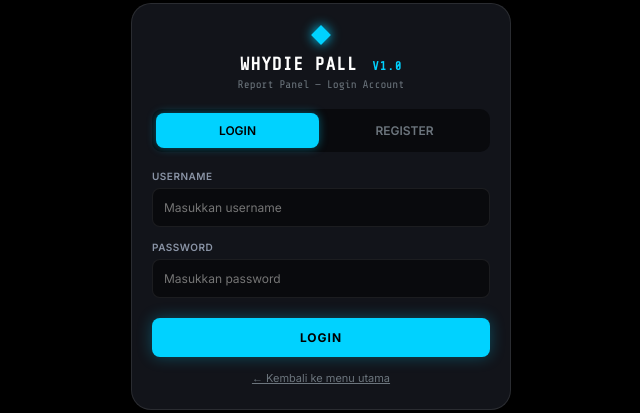
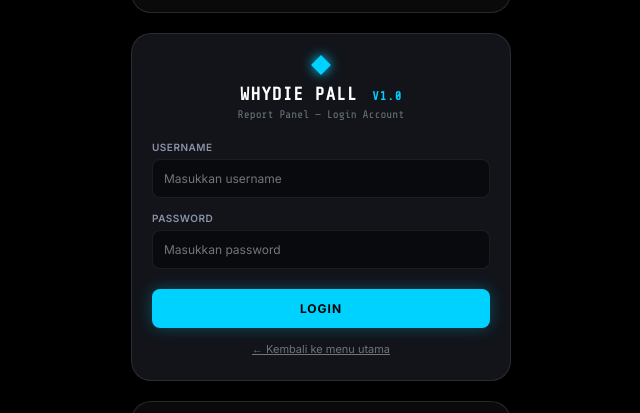
Before and after one commit to whitestore213-gif/noctyx-web, a website: page index.html in a window 1280 px wide. Both pictures are taken after a click on the button "Login". Shown: the part 211-624 px from the top of the page, without its empty margins (319-959 px from the left). Drawn offline with nearby package versions, Linux system fonts and the light colour scheme; grey boxes are pictures that could not be loaded.

Commit message:
Refactor login and registration form structure
Updated the login and registration forms for better clarity and functionality. Removed unnecessary tab switcher and adjusted form structure.

```diff
--- a/index.html
+++ b/index.html
@@ -103,7 +103,7 @@
             background: rgba(255, 255, 255, 0.1);
         }
 
-        /* Form Modal Interaktif Tanpa Captcha */
+        /* Form Card */
         .form-card {
             display: none;
             width: 100%;
@@ -138,7 +138,7 @@
 
         .brand-header {
             text-align: center;
-            margin-bottom: 18px;
+            margin-bottom: 20px;
             font-family: 'Inter', sans-serif;
         }
 
@@ -159,37 +159,6 @@
             font-size: 11px;
             color: #6c757d;
             margin-top: 4px;
-        }
-
-        /* Switcher Tab Login / Register */
-        .tab-switcher {
-            width: 100%;
-            background: #090a0d;
-            border-radius: 10px;
-            padding: 4px;
-            display: flex;
-            gap: 4px;
-            margin-bottom: 18px;
-        }
-
-        .tab-btn {
-            flex: 1;
-            padding: 10px 0;
-            border: none;
-            background: transparent;
-            color: #6c757d;
-            font-size: 12px;
-            font-weight: 600;
-            border-radius: 8px;
-            cursor: pointer;
-            transition: all 0.3s ease;
-            font-family: 'Inter', sans-serif;
-        }
-
-        .tab-btn.active {
-            background: #00d2ff;
-            color: #000000;
-            box-shadow: 0 0 10px rgba(0, 210, 255, 0.4);
         }
 
         .form-group {
@@ -316,50 +285,61 @@
             <p>Please log in or register to continue</p>
         </div>
 
-        <!-- Menu Simple -->
+        <!-- Menu Simple Utama -->
         <div class="menu-box" id="menuBox">
-            <button class="btn-menu" onclick="openForm('login')">Login</button>
-            <button class="btn-menu" onclick="openForm('register')">Register</button>
+            <button class="btn-menu" onclick="openLoginForm()">Login</button>
+            <button class="btn-menu" onclick="openRegisterForm()">Register</button>
         </div>
 
-        <!-- Form Modal (Input Username & Password Only) -->
-        <div class="form-card" id="formCard">
+        <!-- FORM KHUSUS LOGIN -->
+        <div class="form-card" id="loginFormCard">
             <div class="neon-diamond"></div>
 
             <div class="brand-header">
                 <div class="brand-title">WHYDIE PALL <span>V1.0</span></div>
-                <div class="brand-subtitle" id="formSubtitle">Report Panel — Neon Edition</div>
+                <div class="brand-subtitle">Report Panel — Login Account</div>
             </div>
 
-            <!-- Switcher Login/Register -->
-            <div class="tab-switcher">
-                <button class="tab-btn" id="tabLogin" onclick="switchTab('login')">LOGIN</button>
-                <button class="tab-btn" id="tabRegister" onclick="switchTab('register')">REGISTER</button>
-            </div>
-
-            <!-- Field Input Username -->
             <div class="form-group">
                 <label class="form-label">Username</label>
                 <input type="text" class="form-input" placeholder="Masukkan username">
             </div>
 
-            <!-- Field Input Password -->
             <div class="form-group">
                 <label class="form-label">Password</label>
                 <input type="password" class="form-input" placeholder="Masukkan password">
             </div>
 
-            <!-- Input Tambahan Khusus Register -->
-            <div class="form-group" id="confirmPassGroup" style="display: none;">
+            <button type="button" class="submit-btn">LOGIN</button>
+            <button type="button" class="btn-close" onclick="closeAllForms()">&larr; Kembali ke menu utama</button>
+        </div>
+
+        <!-- FORM KHUSUS REGISTER -->
+        <div class="form-card" id="registerFormCard">
+            <div class="neon-diamond"></div>
+
+            <div class="brand-header">
+                <div class="brand-title">WHYDIE PALL <span>V1.0</span></div>
+                <div class="brand-subtitle">Report Panel — Create Account</div>
+            </div>
+
+            <div class="form-group">
+                <label class="form-label">Username</label>
+                <input type="text" class="form-input" placeholder="Masukkan username">
+            </div>
+
+            <div class="form-group">
+                <label class="form-label">Password</label>
+                <input type="password" class="form-input" placeholder="Masukkan password">
+            </div>
+
+            <div class="form-group">
                 <label class="form-label">Confirm Password</label>
                 <input type="password" class="form-input" placeholder="Ulangi password">
             </div>
 
-            <!-- Submit Button -->
-            <button type="button" class="submit-btn" id="submitBtn">LOGIN</button>
-
-            <!-- Kembali ke Menu Utama -->
-            <button type="button" class="btn-close" onclick="closeForm()">&larr; Kembali ke menu utama</button>
+            <button type="button" class="submit-btn">REGISTER</button>
+            <button type="button" class="btn-close" onclick="closeAllForms()">&larr; Kembali ke menu utama</button>
         </div>
 
         <!-- Contact Section -->
@@ -382,39 +362,25 @@
 
     <!-- Script Kontrol -->
     <script>
-        function openForm(mode) {
+        function openLoginForm() {
             document.getElementById('menuBox').style.display = 'none';
             document.getElementById('welcomeText').style.display = 'none';
-            document.getElementById('formCard').classList.add('active');
-            switchTab(mode);
+            document.getElementById('registerFormCard').classList.remove('active');
+            document.getElementById('loginFormCard').classList.add('active');
         }
 
-        function closeForm() {
-            document.getElementById('formCard').classList.remove('active');
+        function openRegisterForm() {
+            document.getElementById('menuBox').style.display = 'none';
+            document.getElementById('welcomeText').style.display = 'none';
+            document.getElementById('loginFormCard').classList.remove('active');
+            document.getElementById('registerFormCard').classList.add('active');
+        }
+
+        function closeAllForms() {
+            document.getElementById('loginFormCard').classList.remove('active');
+            document.getElementById('registerFormCard').classList.remove('active');
             document.getElementById('menuBox').style.display = 'flex';
             document.getElementById('welcomeText').style.display = 'block';
-        }
-
-        function switchTab(mode) {
-            const tabLogin = document.getElementById('tabLogin');
-            const tabRegister = document.getElementById('tabRegister');
-            const submitBtn = document.getElementById('submitBtn');
-            const confirmPassGroup = document.getElementById('confirmPassGroup');
-            const formSubtitle = document.getElementById('formSubtitle');
-
-            if (mode === 'login') {
-                tabLogin.classList.add('active');
-                tabRegister.classList.remove('active');
-                submitBtn.innerText = 'LOGIN';
-                formSubtitle.innerText = 'Report Panel — Login Account';
-                confirmPassGroup.style.display = 'none';
-            } else {
-                tabRegister.classList.add('active');
-                tabLogin.classList.remove('active');
-                submitBtn.innerText = 'REGISTER';
-                formSubtitle.innerText = 'Report Panel — Create Account';
-                confirmPassGroup.style.display = 'flex';
-            }
         }
     </script>
 
```
